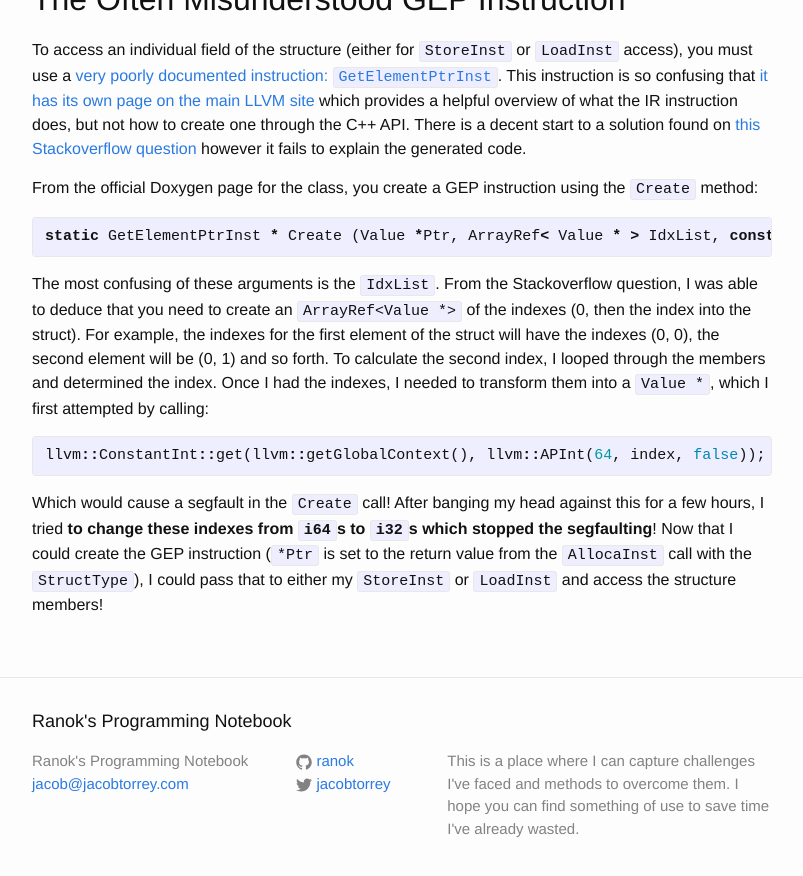
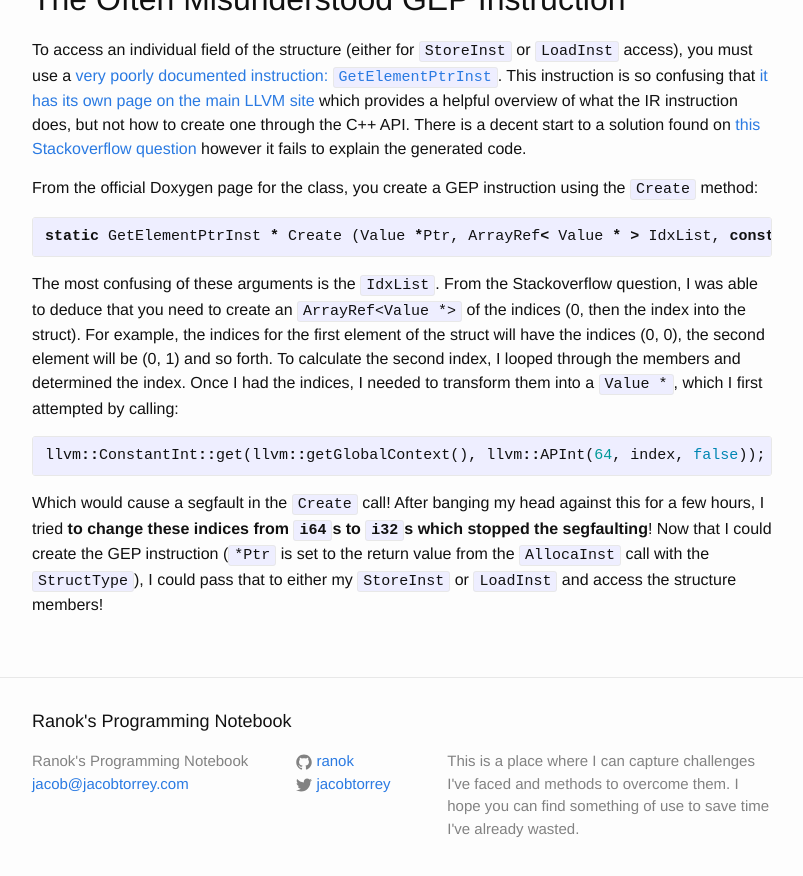
Before and after one commit to ranok/ranok.github.io, a Jekyll site: the page built from _posts/2014-12-04-llvm-structs.markdown, in a window 1280 px wide and 900 px high, scrolled down 663 px. Shown: the top 876 px of the window, without its empty margins (238-1041 px from the left). Built offline with Jekyll 4.4.1, drawn with Linux system fonts in a browser that asks for light colours.

Commit message:
Fixed grammar typo

````diff
--- a/_posts/2014-12-04-llvm-structs.markdown
+++ b/_posts/2014-12-04-llvm-structs.markdown
@@ -29,12 +29,12 @@ From the official Doxygen page for the class, you create a GEP instruction using
 {% highlight c++ %}
 static GetElementPtrInst * Create (Value *Ptr, ArrayRef< Value * > IdxList, const Twine &NameStr, BasicBlock *InsertAtEnd)
 {% endhighlight %}
-The most confusing of these arguments is the ```IdxList```. From the Stackoverflow question, I was able to deduce that you need to create an ```ArrayRef<Value *>``` of the indexes (0, then the index into the struct).
-For example, the indexes for the first element of the struct will have the indexes (0, 0), the second element will be (0, 1) and so forth. To calculate the second index, I looped through the members and determined
-the index. Once I had the indexes, I needed to transform them into a ```Value *```, which I first attempted by calling:
+The most confusing of these arguments is the ```IdxList```. From the Stackoverflow question, I was able to deduce that you need to create an ```ArrayRef<Value *>``` of the indices (0, then the index into the struct).
+For example, the indices for the first element of the struct will have the indices (0, 0), the second element will be (0, 1) and so forth. To calculate the second index, I looped through the members and determined
+the index. Once I had the indices, I needed to transform them into a ```Value *```, which I first attempted by calling:
 {% highlight c++ %}
 llvm::ConstantInt::get(llvm::getGlobalContext(), llvm::APInt(64, index, false));
 {% endhighlight %}
-Which would cause a segfault in the ```Create``` call! After banging my head against this for a few hours, I tried **to change these indexes from ```i64```s to ```i32```s which stopped the segfaulting**!
+Which would cause a segfault in the ```Create``` call! After banging my head against this for a few hours, I tried **to change these indices from ```i64```s to ```i32```s which stopped the segfaulting**!
 Now that I could create the GEP instruction (```*Ptr``` is set to the return value from the ```AllocaInst``` call with the ```StructType```), I could pass that to either my ```StoreInst``` or ```LoadInst```
 and access the structure members!
````
